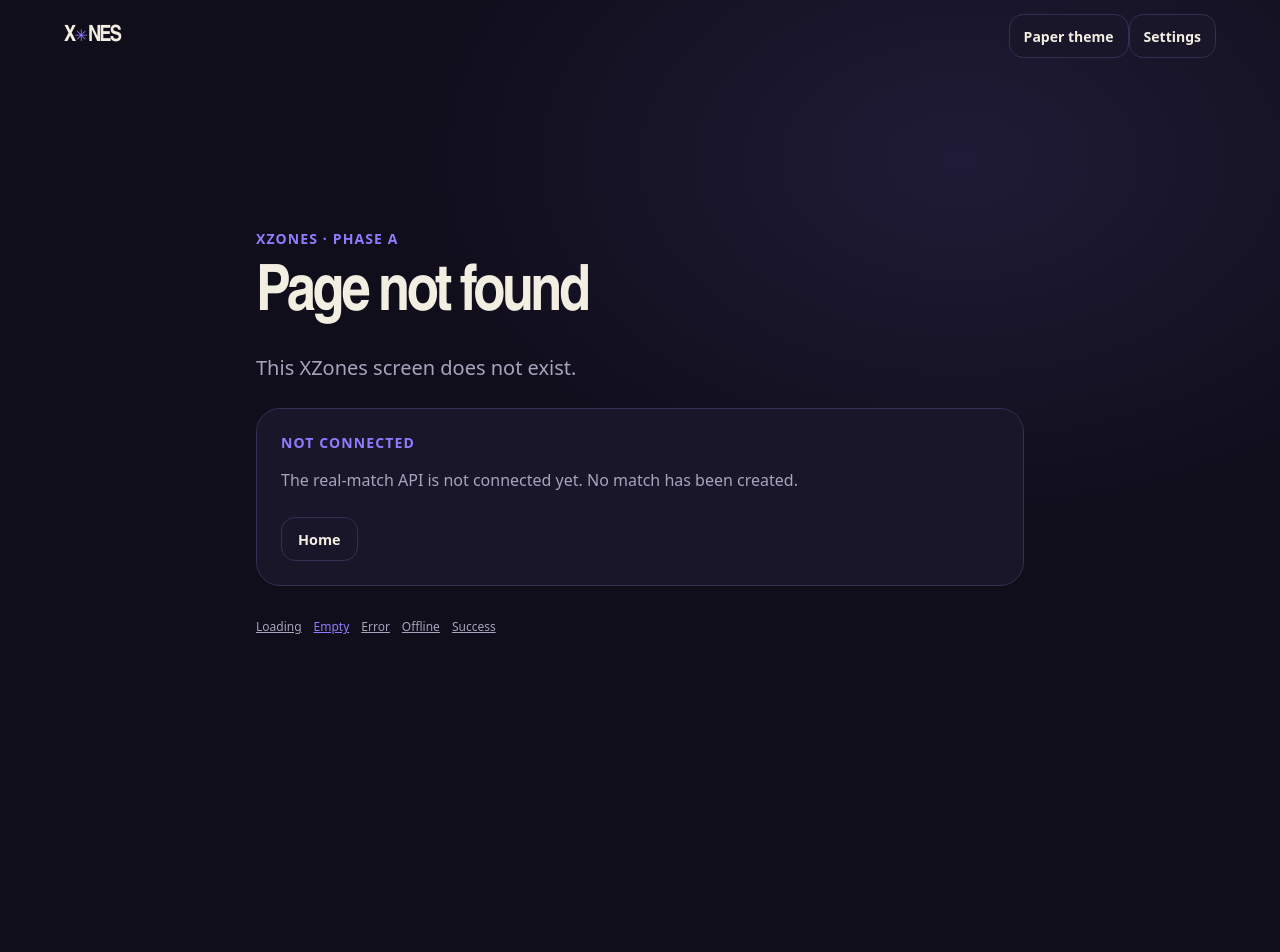
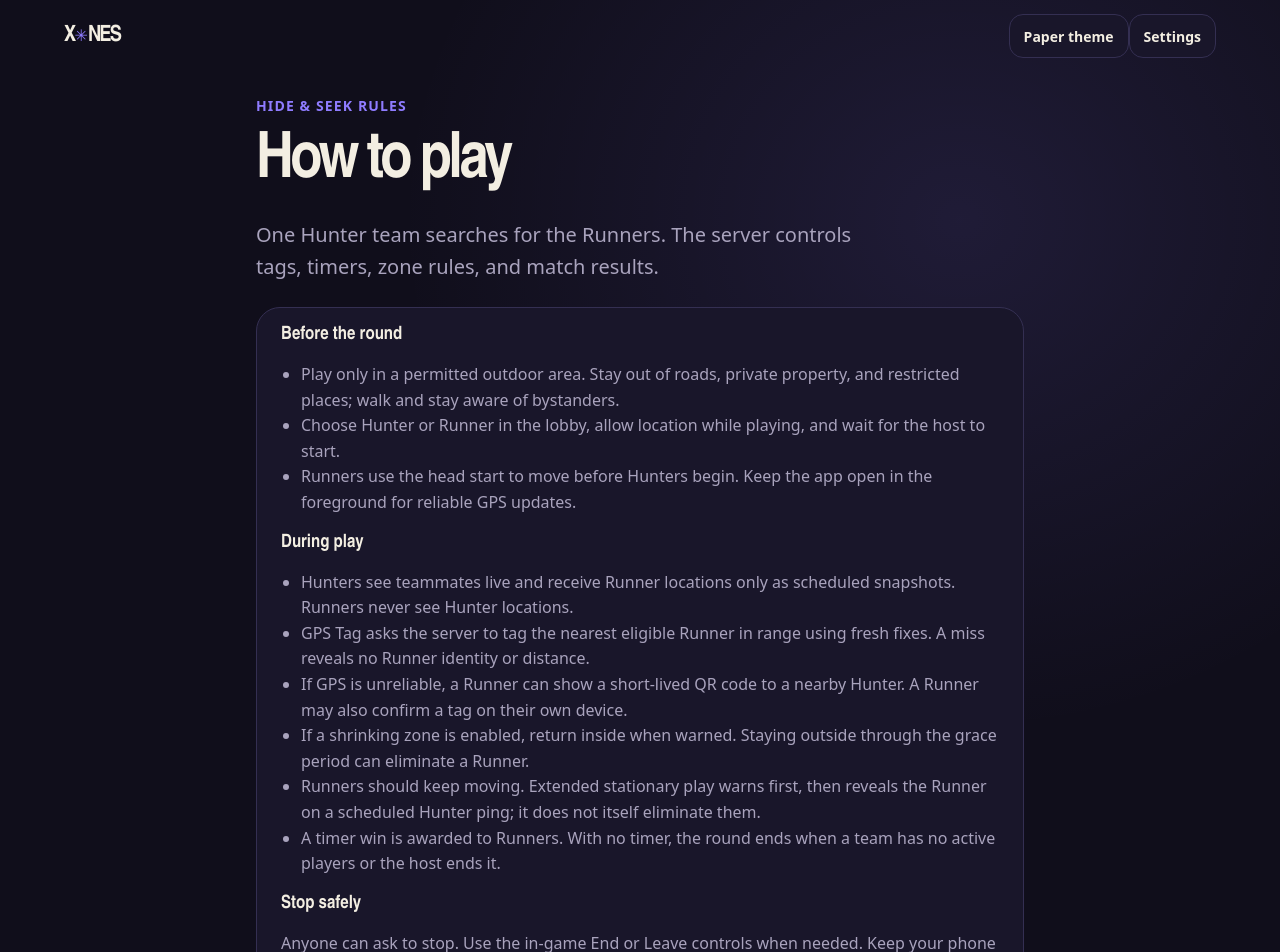
Before and after one commit to Aayushdt/Zones, a React (Vite) app in the folder apps/web/: page /guide in a window 1280 px wide. Shown: the top 952 px of the page. Before the commit the page ends 800 px from the top, so only its background shows below. Built offline with nearby package versions, Linux system fonts and the light colour scheme.

Commit message:
step 5.3: add Hide and Seek rules guide

```diff
--- a/apps/web/src/app/router.tsx
+++ b/apps/web/src/app/router.tsx
@@ -40,6 +40,10 @@ export const router = createBrowserRouter([
         const { SettingsPage } = await import('../pages/SettingsPage')
         return { Component: SettingsPage }
       } },
+      { path: '/guide', lazy: async () => {
+        const { GuidePage } = await import('../pages/GuidePage')
+        return { Component: GuidePage }
+      } },
       ...(import.meta.env.DEV
         ? [{
             path: '/dev/sim',
--- /dev/null
+++ b/apps/web/src/pages/GuidePage.tsx
@@ -0,0 +1,31 @@
+import { Link } from 'react-router-dom'
+
+export function GuidePage() {
+  return <main className="route-shell guide-page">
+    <div className="route-shell__heading">
+      <p className="welcome__eyebrow">Hide & Seek rules</p>
+      <h1>How to play</h1>
+      <p className="welcome__copy">One Hunter team searches for the Runners. The server controls tags, timers, zone rules, and match results.</p>
+    </div>
+    <section className="state-panel settings-guidance" aria-label="Hide and Seek guide">
+      <h2>Before the round</h2>
+      <ul>
+        <li>Play only in a permitted outdoor area. Stay out of roads, private property, and restricted places; walk and stay aware of bystanders.</li>
+        <li>Choose Hunter or Runner in the lobby, allow location while playing, and wait for the host to start.</li>
+        <li>Runners use the head start to move before Hunters begin. Keep the app open in the foreground for reliable GPS updates.</li>
+      </ul>
+      <h2>During play</h2>
+      <ul>
+        <li>Hunters see teammates live and receive Runner locations only as scheduled snapshots. Runners never see Hunter locations.</li>
+        <li>GPS Tag asks the server to tag the nearest eligible Runner in range using fresh fixes. A miss reveals no Runner identity or distance.</li>
+        <li>If GPS is unreliable, a Runner can show a short-lived QR code to a nearby Hunter. A Runner may also confirm a tag on their own device.</li>
+        <li>If a shrinking zone is enabled, return inside when warned. Staying outside through the grace period can eliminate a Runner.</li>
+        <li>Runners should keep moving. Extended stationary play warns first, then reveals the Runner on a scheduled Hunter ping; it does not itself eliminate them.</li>
+        <li>A timer win is awarded to Runners. With no timer, the round ends when a team has no active players or the host ends it.</li>
+      </ul>
+      <h2>Stop safely</h2>
+      <p>Anyone can ask to stop. Use the in-game End or Leave controls when needed. Keep your phone with you and never play while driving or cycling.</p>
+      <Link className="welcome__secondary" to="/settings">Back to settings</Link>
+    </section>
+  </main>
+}
--- a/apps/web/src/pages/LobbyPage.tsx
+++ b/apps/web/src/pages/LobbyPage.tsx
@@ -125,6 +125,7 @@ export function LobbyPage() {
         <p className="welcome__eyebrow">Private lobby · {lobby.players.length}/{HIDE_AND_SEEK_CONFIG.players.max.default}</p>
         <h1>Lobby</h1>
         <p className="welcome__copy">Choose a team, mark ready, then the host starts the server-timed round.</p>
+        <Link className="welcome__secondary" to="/guide">Read Hide & Seek rules</Link>
       </div>
       <section className="state-panel lobby-panel" aria-label="Lobby players">
         <p className="field-help">Readying checks your GPS permission. During the round, your live location is shared with your teammates; Runner locations reach Hunters only in scheduled ping snapshots. GPS does not tag anyone.</p>
--- a/apps/web/src/pages/SettingsPage.tsx
+++ b/apps/web/src/pages/SettingsPage.tsx
@@ -60,6 +60,7 @@ export function SettingsPage() {
           <li>Walk, keep aware of people around you, and stop if a player or bystander feels unsafe.</li>
           <li>Keep your phone with you, use the Runner confirmation if needed, and end the match when anyone asks.</li></ul>
       </section>
+      <Link className="welcome__secondary" to="/guide">Hide & Seek rules and guide</Link>
       {error ? <p className="form-error" role="alert">{error}</p> : null}
       {notice ? <p className="field-help" role="status">{notice}</p> : null}
       <p className="field-help">XZones Phase A · version 0.1.0</p>
```
Also changed, not shown: 4 other files (tests, documents, lock files or other folders).
